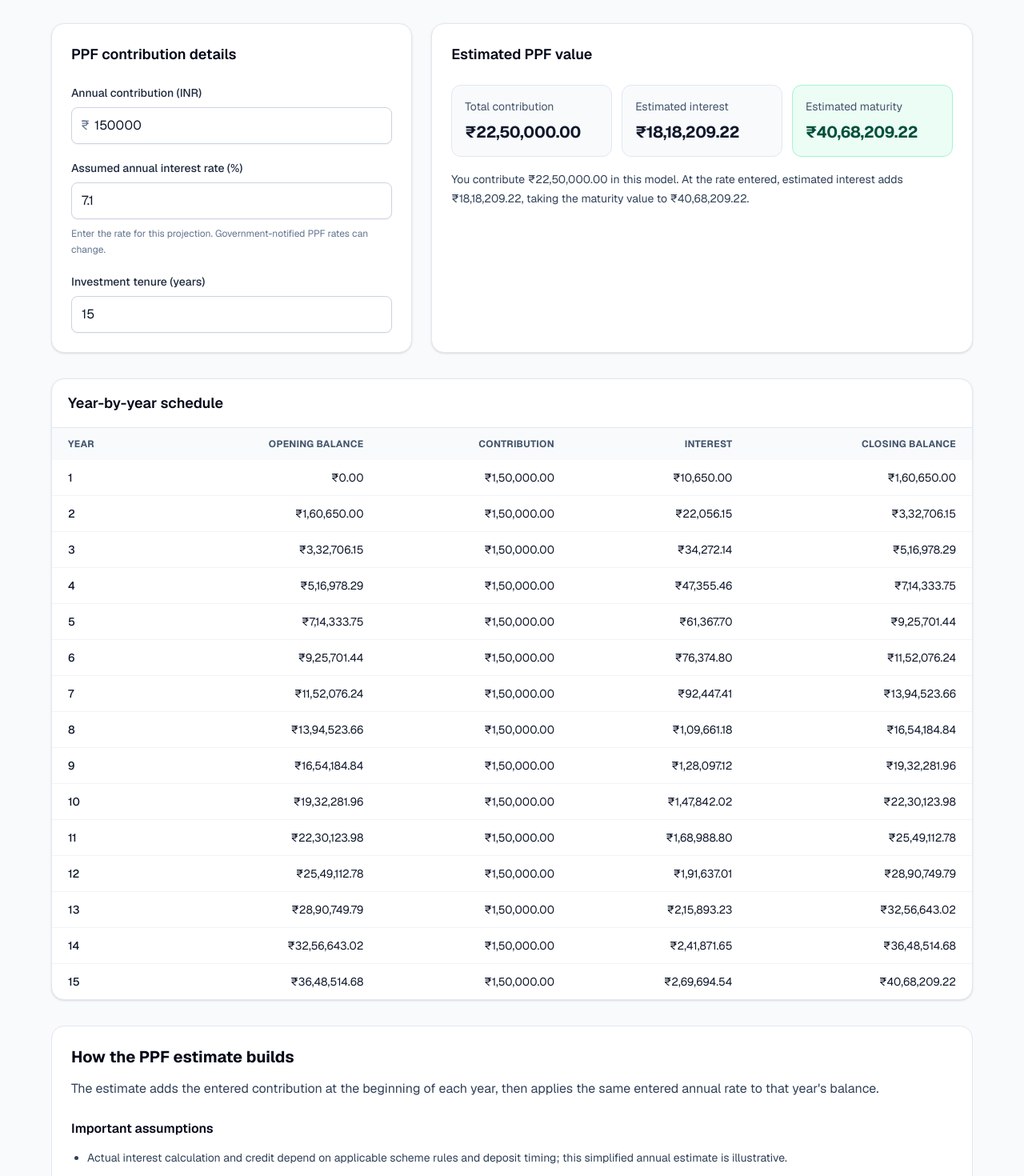
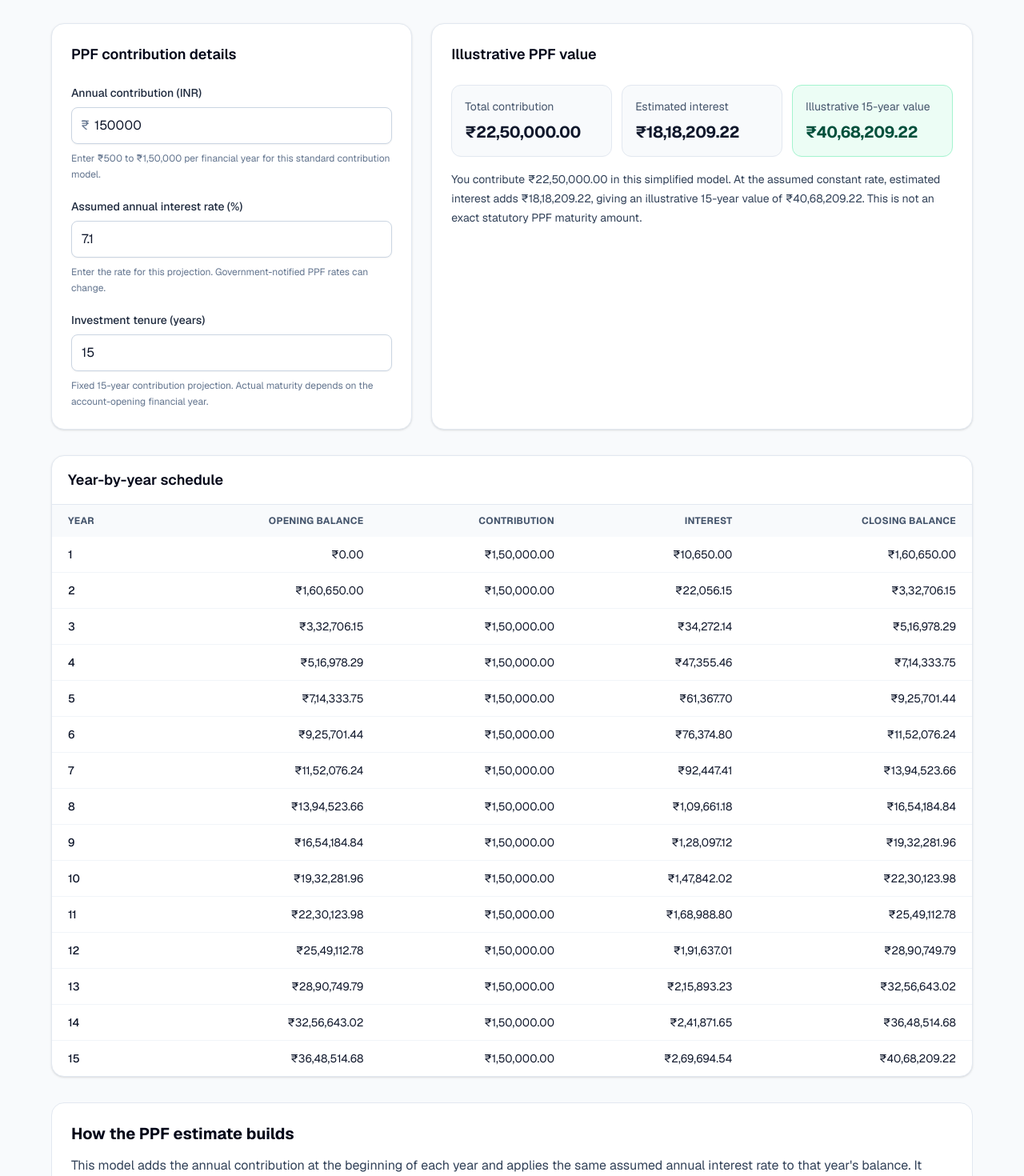
Before and after one commit to applekanna5-bit/arthasiddhi, a Next.js app: page /calculators/ppf in a window 1280 px wide. Shown: the part 280-1750 px from the top of the page at 80% size. Built offline with nearby package versions, Linux system fonts and the light colour scheme.

Commit message:
fix(ppf): validate standard scheme contributions and projection

```diff
--- a/components/calculator/ExpandedCalculator.tsx
+++ b/components/calculator/ExpandedCalculator.tsx
@@ -2,6 +2,7 @@
 
 import { useMemo, useState } from "react";
 import Link from "next/link";
+
 import {
   calculateCagr,
   calculateGratuity,
@@ -14,19 +15,107 @@ import {
   type InflationMode,
   type PpfScheduleRow,
 } from "@/lib/calculator/expanded-calculators";
-import { formatIndianCurrency, formatNumber, formatPercentage } from "@/lib/calculator/formatting";
-import { gratuityRuleSet } from "@/lib/financial-rules/rule-sets";
+
+import {
+  formatIndianCurrency,
+  formatNumber,
+  formatPercentage,
+} from "@/lib/calculator/formatting";
+
+import {
+  gratuityRuleSet,
+  ppfRuleSet,
+} from "@/lib/financial-rules/rule-sets";
+
 import { CalculatorInput } from "./CalculatorInput";
 import { CalculatorResult } from "./CalculatorResult";
 
-type ExpandedSlug = "ppf" | "rd" | "lumpsum" | "cagr" | "step-up-sip" | "gratuity" | "swp" | "inflation";
-type Field = { id: string; label: string; defaultValue: string; min: number; max: number; step: number; prefix?: string; hint?: string };
-type DisplayResult = { label: string; value: string; emphasis?: boolean };
-type Calculation = { results: DisplayResult[]; interpretation: string; schedule?: PpfScheduleRow[] };
-type Config = { detailsTitle: string; resultsTitle: string; resultsDescription?: string; fields: Field[]; methodTitle: string; how: string; disclosures: string[] };
+type ExpandedSlug =
+  | "ppf"
+  | "rd"
+  | "lumpsum"
+  | "cagr"
+  | "step-up-sip"
+  | "gratuity"
+  | "swp"
+  | "inflation";
+
+type Field = {
+  id: string;
+  label: string;
+  defaultValue: string;
+  min: number;
+  max: number;
+  step: number;
+  prefix?: string;
+  hint?: string;
+};
+
+type DisplayResult = {
+  label: string;
+  value: string;
+  emphasis?: boolean;
+};
+
+type Calculation = {
+  results: DisplayResult[];
+  interpretation: string;
+  schedule?: PpfScheduleRow[];
+};
+
+type Config = {
+  detailsTitle: string;
+  resultsTitle: string;
+  resultsDescription?: string;
+  fields: Field[];
+  methodTitle: string;
+  how: string;
+  disclosures: string[];
+};
 
 const configs: Record<ExpandedSlug, Config> = {
-  ppf: { detailsTitle: "PPF contribution details", resultsTitle: "Estimated PPF value", fields: [{ id: "annualContribution", label: "Annual contribution (INR)", defaultValue: "150000", min: 0, max: 100000000000, step: 5000, prefix: "₹" }, { id: "annualInterestRate", label: "Assumed annual interest rate (%)", defaultValue: "7.1", min: 0, max: 100, step: 0.1, hint: "Enter the rate for this projection. Government-notified PPF rates can change." }, { id: "tenureYears", label: "Investment tenure (years)", defaultValue: "15", min: 1, max: 100, step: 1 }], methodTitle: "How the PPF estimate builds", how: "The estimate adds the entered contribution at the beginning of each year, then applies the same entered annual rate to that year's balance.", disclosures: ["Actual interest calculation and credit depend on applicable scheme rules and deposit timing; this simplified annual estimate is illustrative."] },
+  ppf: {
+    detailsTitle: "PPF contribution details",
+    resultsTitle: "Illustrative PPF value",
+    fields: [
+      {
+        id: "annualContribution",
+        label: "Annual contribution (INR)",
+        defaultValue: "150000",
+        min: ppfRuleSet.rules.minimumAnnualContribution,
+        max: ppfRuleSet.rules.maximumAnnualContribution,
+        step: 500,
+        prefix: "₹",
+        hint: "Enter ₹500 to ₹1,50,000 per financial year for this standard contribution model.",
+      },
+      {
+        id: "annualInterestRate",
+        label: "Assumed annual interest rate (%)",
+        defaultValue: "7.1",
+        min: 0,
+        max: 100,
+        step: 0.1,
+        hint: "Enter the rate for this projection. Government-notified PPF rates can change.",
+      },
+      {
+        id: "tenureYears",
+        label: "Investment tenure (years)",
+        defaultValue: String(ppfRuleSet.rules.maturityYearsFromEndOfOpeningYear),
+        min: ppfRuleSet.rules.maturityYearsFromEndOfOpeningYear,
+        max: ppfRuleSet.rules.maturityYearsFromEndOfOpeningYear,
+        step: 1,
+        hint: "Fixed 15-year contribution projection. Actual maturity depends on the account-opening financial year.",
+      },
+    ],
+    methodTitle: "How the PPF estimate builds",
+    how: "This model adds the annual contribution at the beginning of each year and applies the same assumed annual interest rate to that year's balance. It does not reproduce the scheme's monthly interest calculation.",
+    disclosures: [
+      "For this standard contribution model, annual deposits must be between ₹500 and ₹1,50,000 under the configured PPF scheme rules.",
+      "Legal maturity is measured from the end of the financial year in which the account was opened. This 15-year projection does not determine an account's actual maturity date or value.",
+      "Actual interest depends on deposit timing, the eligible monthly balance under scheme rules, annual interest credit and government-notified rates.",
+      "Five-year extensions, including extensions without contributions, are not modelled here.",
+    ],
+  },
   rd: { detailsTitle: "Recurring deposit details", resultsTitle: "Estimated RD maturity", fields: [{ id: "monthlyDeposit", label: "Monthly deposit (INR)", defaultValue: "5000", min: 0, max: 100000000000, step: 500, prefix: "₹" }, { id: "annualInterestRate", label: "Annual interest rate (%)", defaultValue: "7", min: 0, max: 100, step: 0.1 }, { id: "tenureYears", label: "Tenure (years)", defaultValue: "5", min: 1, max: 100, step: 1 }], methodTitle: "How monthly deposits build up", how: "Each monthly deposit is assumed at the beginning of the month and grows at a monthly-equivalent rate derived from the entered annual rate.", disclosures: ["This is an illustrative generic model and may not reproduce every bank or post-office RD product convention."] },
   lumpsum: { detailsTitle: "Investment details", resultsTitle: "Estimated future value", resultsDescription: "Based on annual compounding at the entered return.", fields: [{ id: "initialInvestment", label: "Initial investment (INR)", defaultValue: "100000", min: 0, max: 100000000000, step: 1000, prefix: "₹" }, { id: "annualReturnRate", label: "Expected annual return (%)", defaultValue: "12", min: 0, max: 100, step: 0.1 }, { id: "investmentYears", label: "Investment period (years)", defaultValue: "10", min: 1, max: 100, step: 1 }], methodTitle: "How the investment compounds", how: "The one-time investment compounds once per year at the same entered annual return throughout the selected period.", disclosures: ["Expected return is an assumption, not a guaranteed investment return."] },
   cagr: { detailsTitle: "Growth details", resultsTitle: "What the CAGR number means", fields: [{ id: "beginningValue", label: "Beginning value (INR)", defaultValue: "100000", min: 0.01, max: 100000000000, step: 1000, prefix: "₹" }, { id: "endingValue", label: "Ending value (INR)", defaultValue: "200000", min: 0, max: 100000000000, step: 1000, prefix: "₹" }, { id: "durationYears", label: "Duration (years)", defaultValue: "5", min: 1, max: 100, step: 1 }], methodTitle: "How CAGR is calculated", how: "CAGR uses one constant annualised rate to connect the beginning and ending values across the entered period. It does not mean the investment actually earned that return in every individual year.", disclosures: ["CAGR smooths the full period into one annualised rate and does not show year-to-year volatility."] },
@@ -46,7 +135,22 @@ function parse(fields: Field[], values: Record<string, string>) {
 function calculate(slug: ExpandedSlug, values: Record<string, string>, mode: InflationMode): Calculation {
   const parsed = parse(configs[slug].fields, values);
   switch (slug) {
-    case "ppf": { const result = calculatePpf({ annualContribution: parsed.annualContribution, annualInterestRate: parsed.annualInterestRate, tenureYears: parsed.tenureYears }); return { results: [{ label: "Total contribution", value: formatIndianCurrency(result.totalContribution) }, { label: "Estimated interest", value: formatIndianCurrency(result.interestEarned) }, { label: "Estimated maturity", value: formatIndianCurrency(result.maturityAmount), emphasis: true }], interpretation: `You contribute ${formatIndianCurrency(result.totalContribution)} in this model. At the rate entered, estimated interest adds ${formatIndianCurrency(result.interestEarned)}, taking the maturity value to ${formatIndianCurrency(result.maturityAmount)}.`, schedule: result.schedule }; }
+    case "ppf": {
+      const result = calculatePpf({
+        annualContribution: parsed.annualContribution,
+        annualInterestRate: parsed.annualInterestRate,
+        tenureYears: parsed.tenureYears,
+      }, ppfRuleSet);
+      return {
+        results: [
+          { label: "Total contribution", value: formatIndianCurrency(result.totalContribution) },
+          { label: "Estimated interest", value: formatIndianCurrency(result.interestEarned) },
+          { label: "Illustrative 15-year value", value: formatIndianCurrency(result.maturityAmount), emphasis: true },
+        ],
+        interpretation: `You contribute ${formatIndianCurrency(result.totalContribution)} in this simplified model. At the assumed constant rate, estimated interest adds ${formatIndianCurrency(result.interestEarned)}, giving an illustrative 15-year value of ${formatIndianCurrency(result.maturityAmount)}. This is not an exact statutory PPF maturity amount.`,
+        schedule: result.schedule,
+      };
+    }
     case "rd": { const result = calculateRd({ monthlyDeposit: parsed.monthlyDeposit, annualInterestRate: parsed.annualInterestRate, tenureYears: parsed.tenureYears }); return { results: [{ label: "Total deposits", value: formatIndianCurrency(result.totalDeposits) }, { label: "Estimated interest", value: formatIndianCurrency(result.interestEarned) }, { label: "Estimated maturity", value: formatIndianCurrency(result.maturityAmount), emphasis: true }], interpretation: `Your deposits add up to ${formatIndianCurrency(result.totalDeposits)}. Earlier deposits earn interest for longer, and the model adds ${formatIndianCurrency(result.interestEarned)} in interest for an estimated maturity value of ${formatIndianCurrency(result.maturityAmount)}.` }; }
     case "lumpsum": { const result = calculateLumpsum({ initialInvestment: parsed.initialInvestment, annualReturnRate: parsed.annualReturnRate, investmentYears: parsed.investmentYears }); return { results: [{ label: "Invested amount", value: formatIndianCurrency(result.investedAmount) }, { label: "Estimated gain", value: formatIndianCurrency(result.estimatedGain) }, { label: "Estimated future value", value: formatIndianCurrency(result.futureValue), emphasis: true }], interpretation: `The one-time investment of ${formatIndianCurrency(result.investedAmount)} adds a projected gain of ${formatIndianCurrency(result.estimatedGain)}, taking the future value to ${formatIndianCurrency(result.futureValue)}.` }; }
     case "cagr": { const result = calculateCagr({ beginningValue: parsed.beginningValue, endingValue: parsed.endingValue, durationYears: parsed.durationYears }); return { results: [{ label: "Beginning value", value: formatIndianCurrency(result.beginningValue) }, { label: "Ending value", value: formatIndianCurrency(result.endingValue) }, { label: "Absolute gain/loss", value: formatIndianCurrency(result.absoluteGainLoss) }, { label: "CAGR", value: formatPercentage(result.cagrPercentage), emphasis: true }], interpretation: `A CAGR of ${formatPercentage(result.cagrPercentage)} is the constant yearly rate connecting ${formatIndianCurrency(result.beginningValue)} to ${formatIndianCurrency(result.endingValue)}. It does not mean the value changed by that rate in every individual year.` }; }
--- a/lib/calculator/expanded-calculators.ts
+++ b/lib/calculator/expanded-calculators.ts
@@ -1,6 +1,6 @@
 import { assertFiniteNumber, assertInRange } from "./validation";
 import type { FinancialRuleSet } from "../financial-rules/types";
-import type { GratuityRules } from "../financial-rules/rule-sets";
+import type { GratuityRules, PpfRules } from "../financial-rules/rule-sets";
 
 function validateAmount(value: number, label: string, allowZero = true) {
   assertFiniteNumber(value, label);
@@ -22,10 +22,25 @@ export interface PpfInput { annualContribution: number; annualInterestRate: numb
 export interface PpfScheduleRow { year: number; openingBalance: number; contribution: number; interest: number; closingBalance: number }
 export interface PpfResult { totalContribution: number; interestEarned: number; maturityAmount: number; schedule: PpfScheduleRow[] }
 
-export function calculatePpf(input: PpfInput): PpfResult {
-  validateAmount(input.annualContribution, "Annual contribution");
+export function calculatePpf(
+  input: PpfInput,
+  ruleSet: FinancialRuleSet<PpfRules>
+): PpfResult {
+  const rules = ruleSet.rules;
+  assertFiniteNumber(input.annualContribution, "Annual contribution");
+  assertInRange(
+    input.annualContribution,
+    "Annual contribution",
+    rules.minimumAnnualContribution,
+    rules.maximumAnnualContribution
+  );
   validateRate(input.annualInterestRate, "Assumed annual interest rate");
   validateYears(input.tenureYears, "Investment tenure");
+  if (input.tenureYears !== rules.maturityYearsFromEndOfOpeningYear) {
+    throw new Error(
+      `Standard PPF projection must use ${rules.maturityYearsFromEndOfOpeningYear} years.`
+    );
+  }
   const rate = input.annualInterestRate / 100;
   const schedule: PpfScheduleRow[] = [];
   let balance = 0;
@@ -33,12 +48,22 @@ export function calculatePpf(input: PpfInput): PpfResult {
     const openingBalance = balance;
     const interest = (openingBalance + input.annualContribution) * rate;
     balance = openingBalance + input.annualContribution + interest;
-    schedule.push({ year, openingBalance, contribution: input.annualContribution, interest, closingBalance: balance });
+    schedule.push({
+      year,
+      openingBalance,
+      contribution: input.annualContribution,
+      interest,
+      closingBalance: balance,
+    });
   }
   const totalContribution = input.annualContribution * input.tenureYears;
-  return { totalContribution, interestEarned: balance - totalContribution, maturityAmount: balance, schedule };
+  return {
+    totalContribution,
+    interestEarned: balance - totalContribution,
+    maturityAmount: balance,
+    schedule,
+  };
 }
-
 export interface RdInput { monthlyDeposit: number; annualInterestRate: number; tenureYears: number }
 export interface RdResult { totalDeposits: number; interestEarned: number; maturityAmount: number }
 
```
Also changed, not shown: 2 other files (tests, documents, lock files or other folders).
